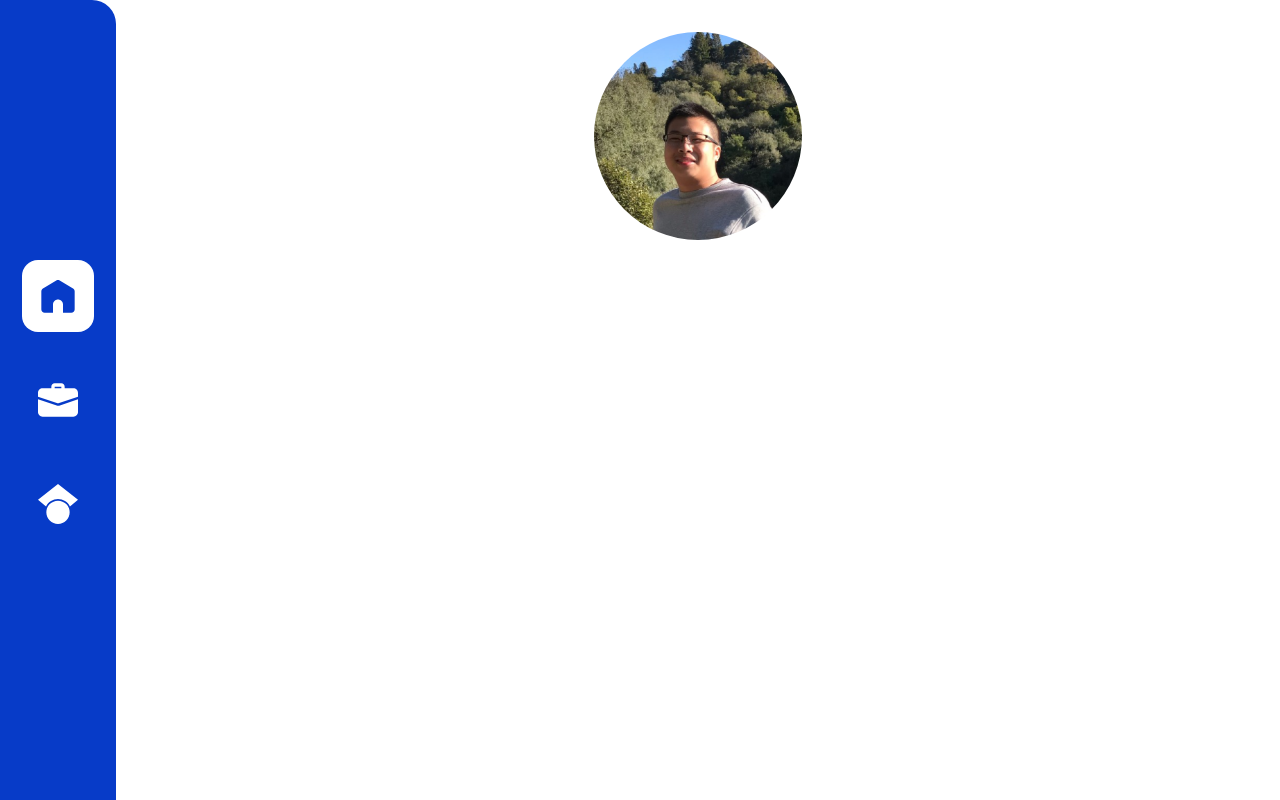
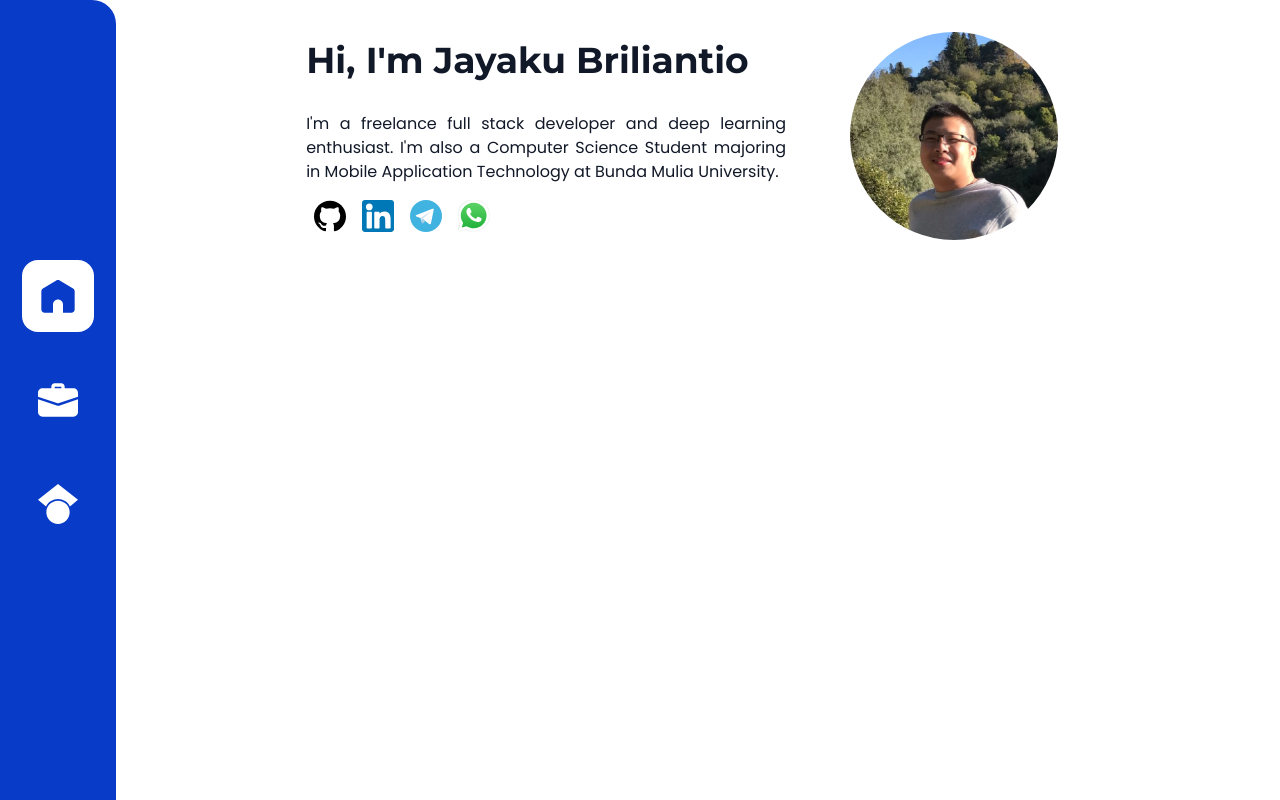
Before and after one commit to ukayaj620/this-is-me, a React (Create React App) app: page / in a window 1280 px wide. Built offline with nearby package versions, Linux system fonts and the light colour scheme.

Commit message:
feat: create profile section at home page

```diff
--- a/src/App.js
+++ b/src/App.js
@@ -7,7 +7,7 @@ import './styles/output.css';
 
 const App = () => {
   return (
-    <div className="flex flex-col lg:flex-row">
+    <div className="flex flex-col lg:flex-row w-screen">
       <BrowserRouter>
         <NavBar />
         <Switch>
--- /dev/null
+++ b/src/constants/personal.js
@@ -0,0 +1,24 @@
+export default {
+  profile: {
+    header: "Hi, I'm Jayaku Briliantio",
+    content: "I\'m a freelance full stack developer and deep learning enthusiast. I\'m also a Computer Science Student majoring in Mobile Application Technology at Bunda Mulia University.",
+  },
+  socialInfo: [
+    {
+      icon: 'github',
+      url: 'https://github.com/ukayaj620',
+    },
+    {
+      icon: 'linkedin',
+      url: 'https://www.linkedin.com/in/neartojayakubriliantio',
+    },
+    {
+      icon: 'telegram',
+      url: 'https://t.me/jayakubriliantio',
+    },
+    {
+      icon: 'whatsapp',
+      url: 'https://wa.me/6281375302111'
+    },
+  ],
+}
--- a/src/pages/Home.jsx
+++ b/src/pages/Home.jsx
@@ -1,8 +1,33 @@
 import Profile from '../components/Profile';
+import SocialIcon from '../components/SocialIcon';
+import personal from '../constants/personal';
+
+const ProfileSection = () => {
+  return (
+    <div className="flex flex-col lg:flex-row-reverse items-center justify-center mx-8">
+      <Profile />
+      <div className="flex flex-col lg:mr-8">
+        <h1>{personal.profile.header}</h1>
+        <h4 className="lg:w-120 text-center lg:text-justify mt-8 mb-4">
+          {personal.profile.content}
+        </h4>
+        <div className="flex flex-row justify-center lg:justify-start">
+          {personal.socialInfo.map(({ icon, url }, index) => (
+            <SocialIcon
+              icon={icon}
+              url={url}
+            />
+          ))}
+        </div>
+      </div>
+    </div>
+  );
+}
+
 const Home = () => {
   return (
     <div className="flex flex-col w-full items-center">
-      <Profile />
+      <ProfileSection />
     </div>
   );
 };
```
